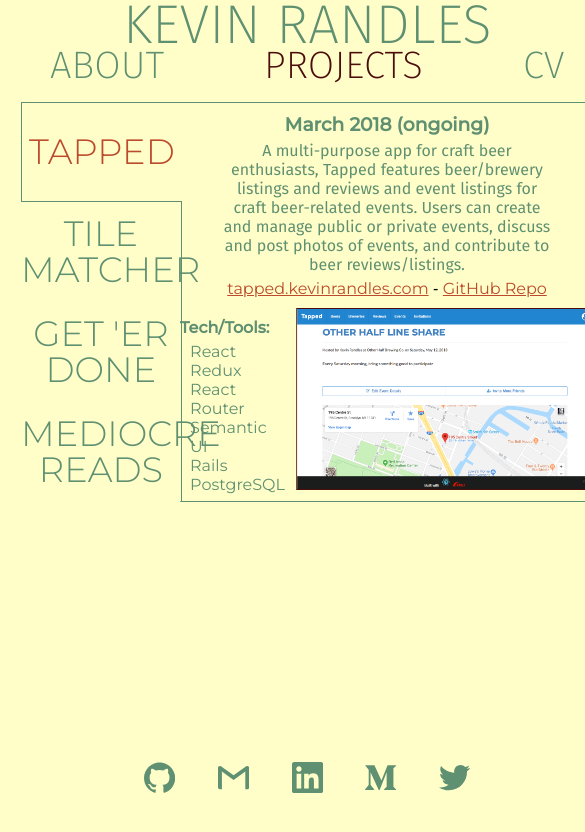
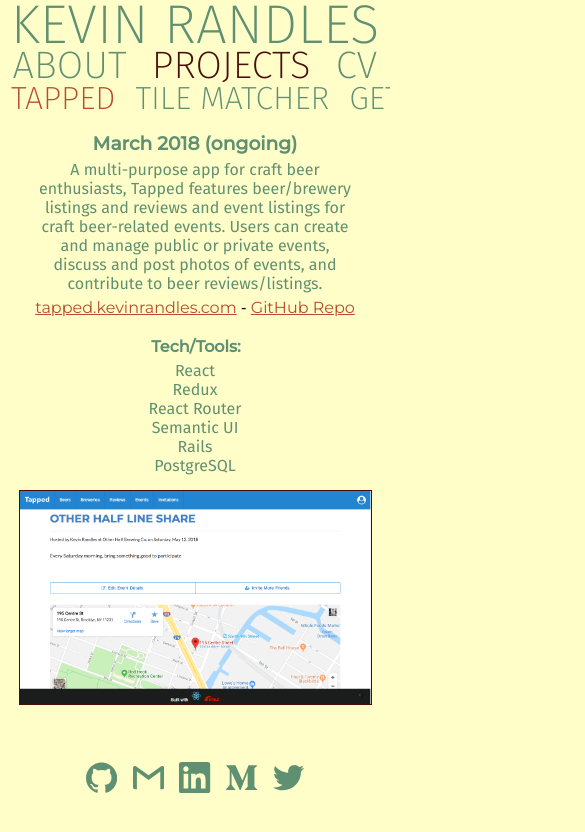
Before and after one commit to krandles/kevinrandles-dot-com, a React (Create React App) app: page / in a window 390 px wide. Both pictures are taken after a click on the button "PROJECTS". Shown: the top 832 px of the page, 585 px wide, since content can reach past the window. Built offline with nearby package versions, Linux system fonts and the light colour scheme.

Commit message:
added css for projects mobile layout

```diff
--- a/src/App.css
+++ b/src/App.css
@@ -217,43 +217,7 @@
   color: rgb(188,75,45);
 }
 
-/* media styles */
 
-@media (max-width: 599px) {
-  .App {
-    min-height: 95vh;
-  }
-
-  .about > p {
-    font-size: 1.2em;
-  }
-
-  p.header {
-    line-height: 90%
-  }
-
-  .project-title > button {
-    font-size: 1em;
-  }
-}
-
-@media (min-width: 600px) and (max-width: 900px) {
-  .App {
-    min-height: 95vh;
-  }
-
-  .about > p {
-    font-size: 1.5em;
-  }
-
-  p.header {
-    line-height: 90%
-  }
-
-  .project-title > button {
-    font-size: 1.2em;
-  }
-}
 
 /* projects */
 
@@ -310,6 +274,10 @@
   z-index: 0;
 }
 
+div.project-details {
+  margin-top: 0;
+}
+
 .project-details-component {
   display: flex;
   flex-direction: column;
@@ -344,7 +312,7 @@
   font-family: 'Montserrat', sans-serif;
   color: rgb(96,144,114);
   margin-bottom: 0;
-  margin-top: 10px;
+  margin-top: 0;
 }
 
 .project-details-component h4 {
@@ -365,7 +333,130 @@
   color: rgb(96,144,114);
 }
 
+.project-details-component li {
+  font-family: "Fira Sans";
+}
+
 .project-image img {
   height: 180px;
   border: 1px solid rgb(75,12,11);
 }
+
+/* media styles */
+
+@media (max-width: 599px) {
+  .App {
+    min-height: 95vh;
+  }
+
+  .about > p {
+    font-size: 1.2em;
+  }
+
+  p.header {
+    line-height: 90%
+  }
+
+  .projects {
+    display: grid;
+    grid-template-columns: 1fr;
+    grid-template-rows: 50px 2fr;
+    width: 100%;
+  }
+
+  .project-titles {
+    display: flex;
+    flex-wrap: nowrap;
+    grid-column-start: 1;
+    grid-column-end: 2;
+    grid-row-start: 1;
+    grid-row-end: 2;
+    margin-top: 0;
+    margin-bottom: 0;
+    overflow-x: scroll;
+    height: auto;
+    text-overflow: fade(20%);
+  }
+
+  .project-title {
+    border: none;
+    flex: 0 0 auto;
+    margin: 0 10px;
+  }
+
+  .project-title > button {
+    font-family: "Fira Sans", "sans serif";
+    font-size: 2em;
+    border: none;
+    height: auto;
+    width: auto;
+  }
+
+  .project-title > button.selected {
+    font-size: 2em;
+    border: none;
+  }
+
+  .project-details-component {
+    height: auto;
+  }
+
+  .project-details {
+    grid-column-start: 1;
+    grid-column-end: 2;
+    grid-row-start: 2;
+    grid-row-end: 3;
+    display: flex;
+    flex-direction: column;
+    margin-top: 10px;
+    margin-bottom: 10px;
+    border: 0;
+    width: 100%;
+    transform: translateX(0);
+    z-index: 0;
+  }
+
+  .project-bottom {
+    flex-direction: column;
+  }
+
+  .project-tools {
+    display: flex;
+    flex-direction: column;
+    margin-top: 10px;
+    margin-bottom: 10px;
+  }
+
+  .project-tools h4 {
+    text-align: center;
+    margin: 0;
+    transform: translateX(40px);
+  }
+
+  .project-tools ul {
+    text-align: center;
+  }
+
+  .project-details img {
+    width: 90%;
+    height: auto;
+  }
+}
+
+@media (min-width: 600px) and (max-width: 900px) {
+  .App {
+    min-height: 95vh;
+  }
+
+  .about > p {
+    font-size: 1.5em;
+  }
+
+  p.header {
+    line-height: 90%
+  }
+
+  .project-title > button {
+    font-size: 1.2em;
+  }
+}
--- a/src/components/ContentAbout.js
+++ b/src/components/ContentAbout.js
@@ -8,7 +8,7 @@
         A computer <del>geek</del> enthusiast since the days when RAM was measured in KB, I&#39;ve spent most of my career working in IT support, but when, in Autumn 2017, I found myself with the opportunity to attend Flatiron School&#39;s web development immersive, I decided it was time for a recalibration.
       </p>
       <p>
-        Now, with a head full of web dev knowledge, over a decade of professional experience in tech, and a lifetime spent solving puzzles, shooting troubles, and taking things apart to figure out how they work (they <i>usually</i> still work when I put them back together), I&#39;m currently seeking opportunities/challlenges/creative fulfillment.
+        Now, with a head full of web dev knowledge, over a decade of professional experience in tech, and a lifetime spent solving puzzles, shooting troubles, and taking things apart to figure out how they work (they <i>usually</i> still work when I put them back together), I&#39;m currently seeking opportunities / challlenges / creative fulfillment.
       </p>
       <p>
         Interested in working with me? <a href="mailto:krandles@gmail.com" target="_blank" rel="noopener noreferrer">Get in touch</a> and let&#39;s build something incredible.
```
Also changed, not shown: 1 other file (tests, documents, lock files or other folders).
